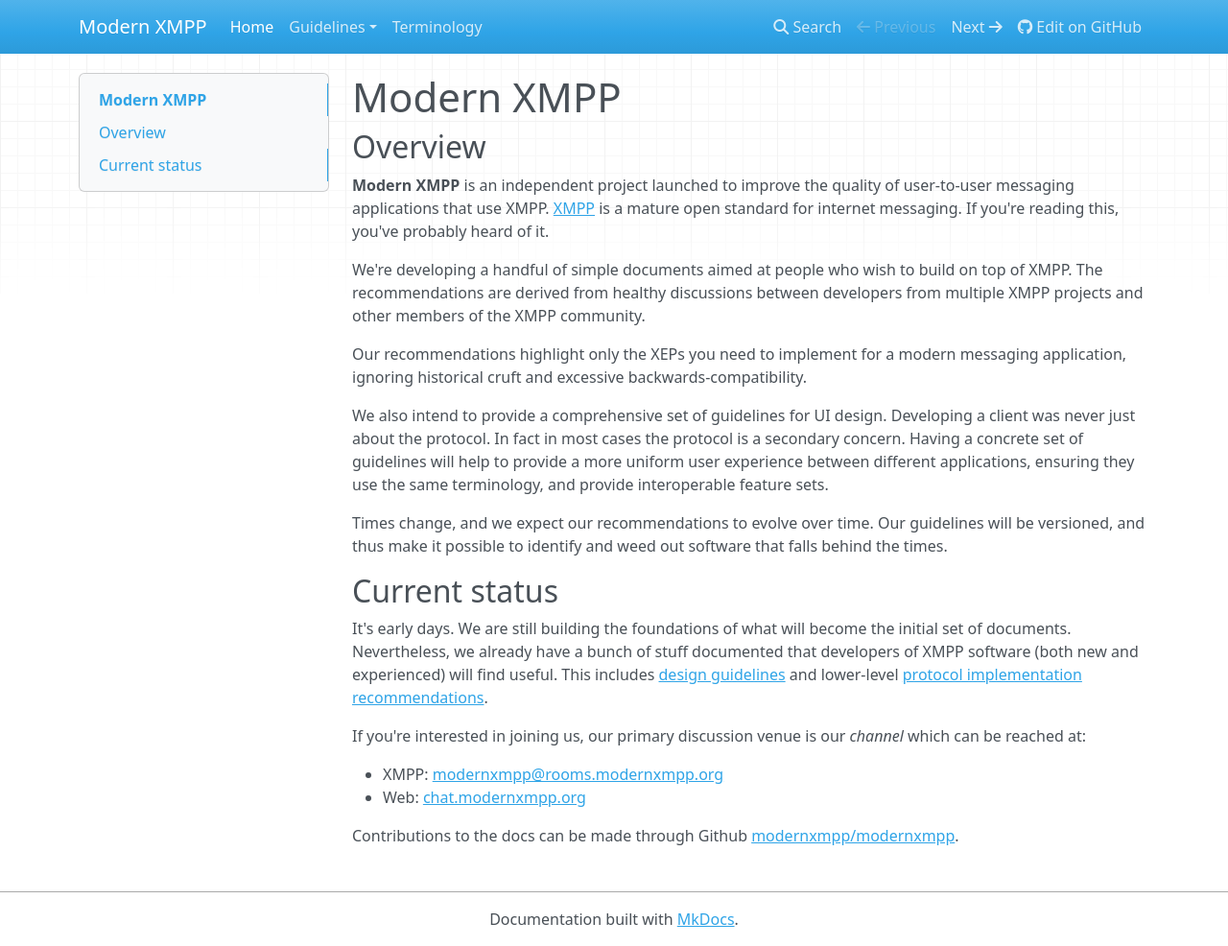
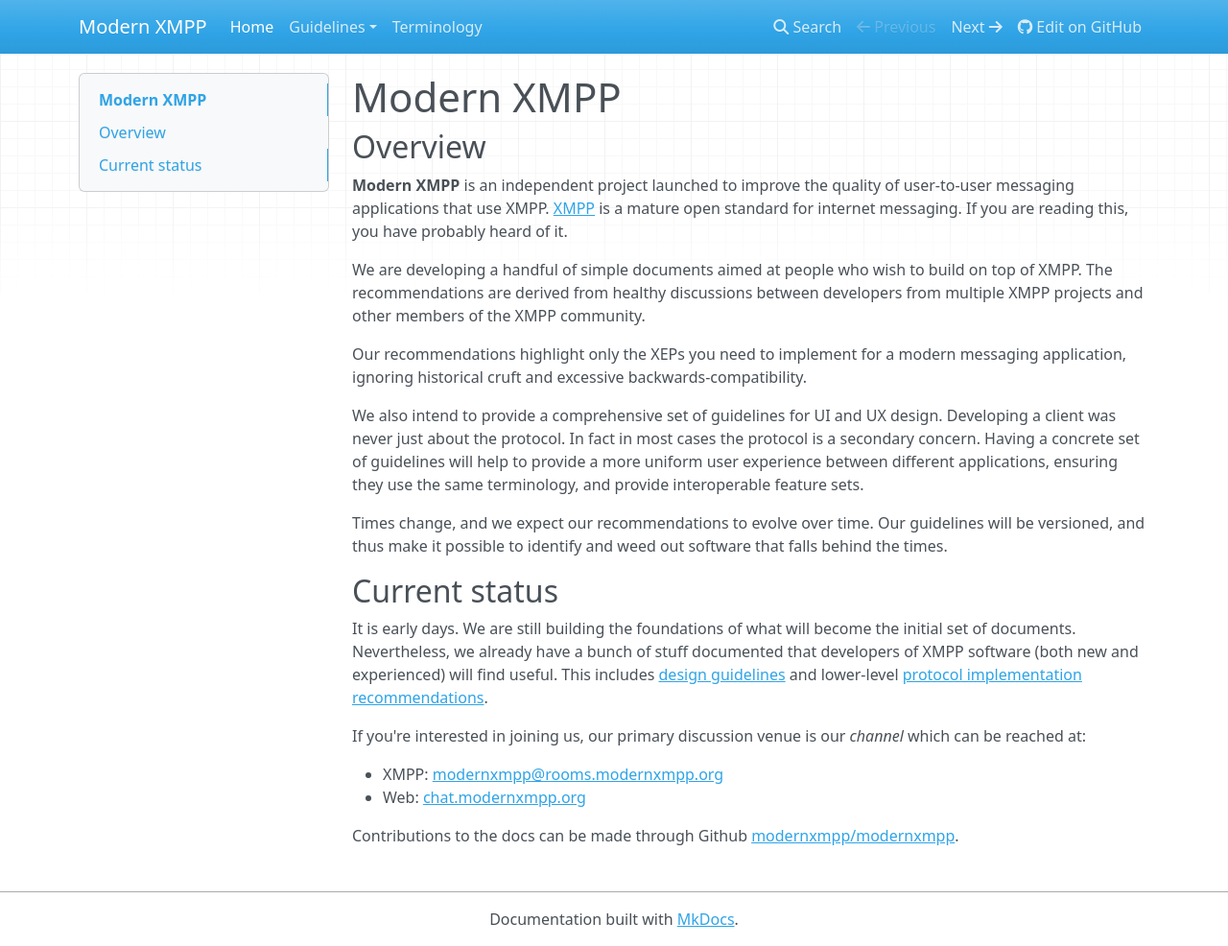
Before and after one commit to modernxmpp/modernxmpp, an MkDocs documentation site: the page built from docs/index.md, in a window 1280 px wide and 986 px high. Shown: the whole window at 96% size. Built offline with MkDocs 1.6.1, drawn with Linux system fonts in a browser that asks for light colours; nearby versions of some CDN libraries.

Commit message:
Ultra minor changes
Just to test me out:

* contracted to long forms
* added UX (my greatest contribution so far :) )

```diff
--- a/docs/index.md
+++ b/docs/index.md
@@ -3,22 +3,22 @@
 ## Overview
 
 **Modern XMPP** is an independent project launched to improve the quality of user-to-user messaging applications
-that use XMPP. [XMPP](https://xmpp.org/) is a mature open standard for internet messaging. If you're reading
-this, you've probably heard of it.
+that use XMPP. [XMPP](https://xmpp.org/) is a mature open standard for internet messaging. If you are reading
+this, you have probably heard of it.
 
-We're developing a handful of simple documents aimed at people who wish to build on top of XMPP. The recommendations are derived from healthy discussions between developers from multiple XMPP projects and other members of the XMPP community.
+We are developing a handful of simple documents aimed at people who wish to build on top of XMPP. The recommendations are derived from healthy discussions between developers from multiple XMPP projects and other members of the XMPP community.
 
 Our recommendations highlight only the XEPs you need to implement for a modern messaging application,
 ignoring historical cruft and excessive backwards-compatibility.
 
-We also intend to provide a comprehensive set of guidelines for UI design. Developing a client was never just about the protocol. In fact in most cases the protocol is a secondary concern. Having a concrete set of guidelines will help to provide a more uniform user experience between different applications, ensuring they use the same terminology, and provide interoperable feature sets.
+We also intend to provide a comprehensive set of guidelines for UI and UX design. Developing a client was never just about the protocol. In fact in most cases the protocol is a secondary concern. Having a concrete set of guidelines will help to provide a more uniform user experience between different applications, ensuring they use the same terminology, and provide interoperable feature sets.
 
 Times change, and we expect our recommendations to evolve over time. Our guidelines will be versioned,
 and thus make it possible to identify and weed out software that falls behind the times.
 
 ## Current status
 
-It's early days. We are still building the foundations of what will become the initial set of documents. Nevertheless, we already have a bunch of stuff documented that developers of XMPP software (both new and experienced) will find useful. This includes [design guidelines](client/design.md) and lower-level [protocol implementation recommendations](client/protocol.md).
+It is early days. We are still building the foundations of what will become the initial set of documents. Nevertheless, we already have a bunch of stuff documented that developers of XMPP software (both new and experienced) will find useful. This includes [design guidelines](client/design.md) and lower-level [protocol implementation recommendations](client/protocol.md).
 
 If you're interested in joining us, our primary discussion venue is our *channel* which can be reached at:
 
```
